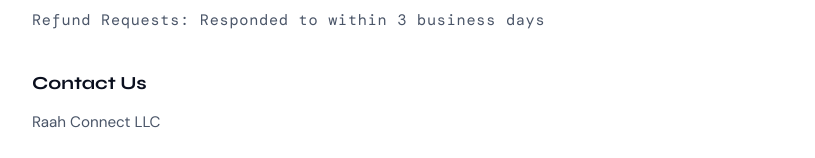
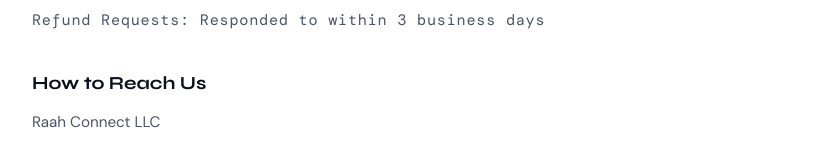
Before and after one commit to Raah-Connect/orraah.com, a Next.js app: page /contact in a window 1280 px wide. Shown: the part 351-509 px from the top of the page, without its empty margins (232-1047 px from the left). Built offline with nearby package versions, Linux system fonts and the light colour scheme; a web font is replaced by a local one.

Commit message:
updated contact

```diff
--- a/app/contact/page.tsx
+++ b/app/contact/page.tsx
@@ -10,7 +10,7 @@ export default function SupportPage() {
       <p>We&apos;re here to help! Reach out any time and we&apos;ll get back to you as soon as possible.</p>
       <p className="legal-date">Refund Requests: Responded to within 3 business days</p>
 
-      <h2>Contact Us</h2>
+      <h2>How to Reach Us</h2>
        <p>Raah Connect LLC</p>
       <p>Email: support@raahconnect.com</p>
       <p>Include your order ID if applicable.</p>
```
